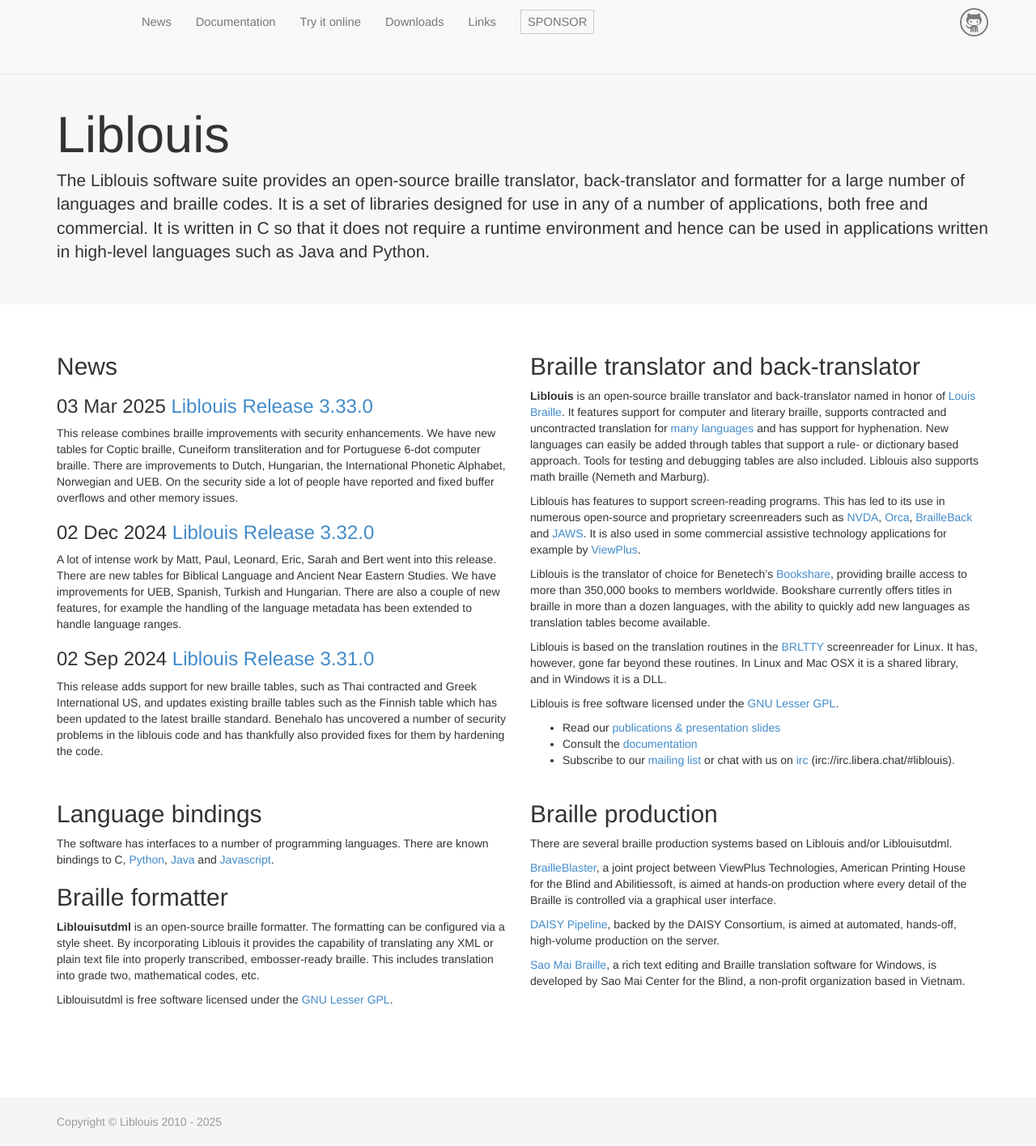
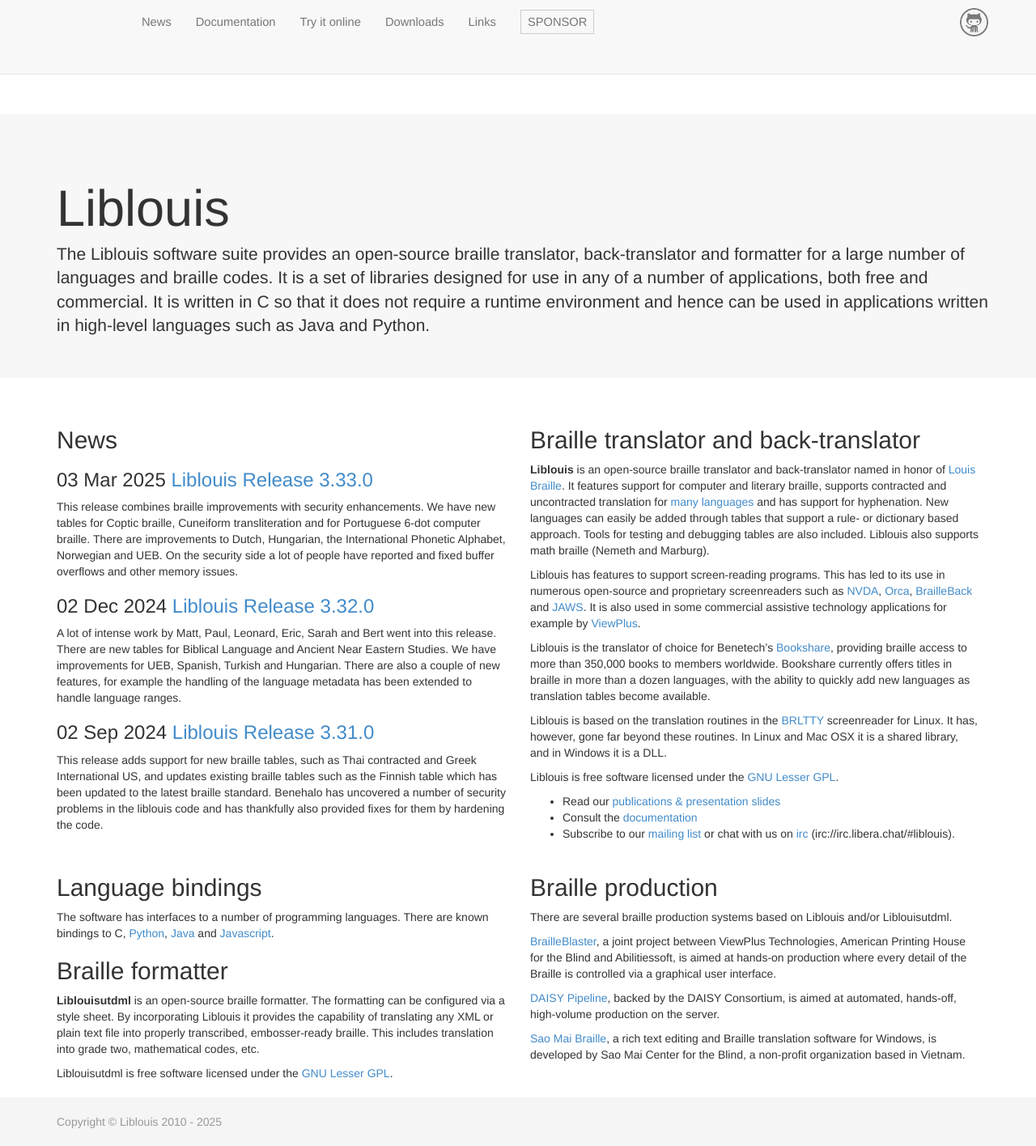
Before and after one commit to liblouis/liblouis.github.io, a Jekyll site: the page built from index.md, in a window 1280 px wide. Shown: the whole page at 81% size. Built offline with Jekyll 4.4.1, drawn with Linux system fonts in a browser that asks for light colours.

Commit message:
CSS: anchors did not work well due to the way we created room for the header

```diff
--- a/css/base.scss
+++ b/css/base.scss
@@ -1,9 +1,18 @@
 ---
 ---
 
+// room for header
+html {
+	position: fixed;
+	overflow: auto;
+	top: 91px;
+	left: 0;
+	right: 0;
+	bottom: 0;
+}
 body {
-	// room for header
-	padding-top: 70px;
+	height: 100%; // also needed for sticky footer
+	overflow: auto;
 }
 
 code {
@@ -14,11 +23,6 @@
 /* Footer
 -------------------------------------------------- */
 
-// Sticky footer
-html,
-body {
-	height: 100%;
-}
 #wrap {
 	min-height: 100%;
 	height: auto !important;
```
